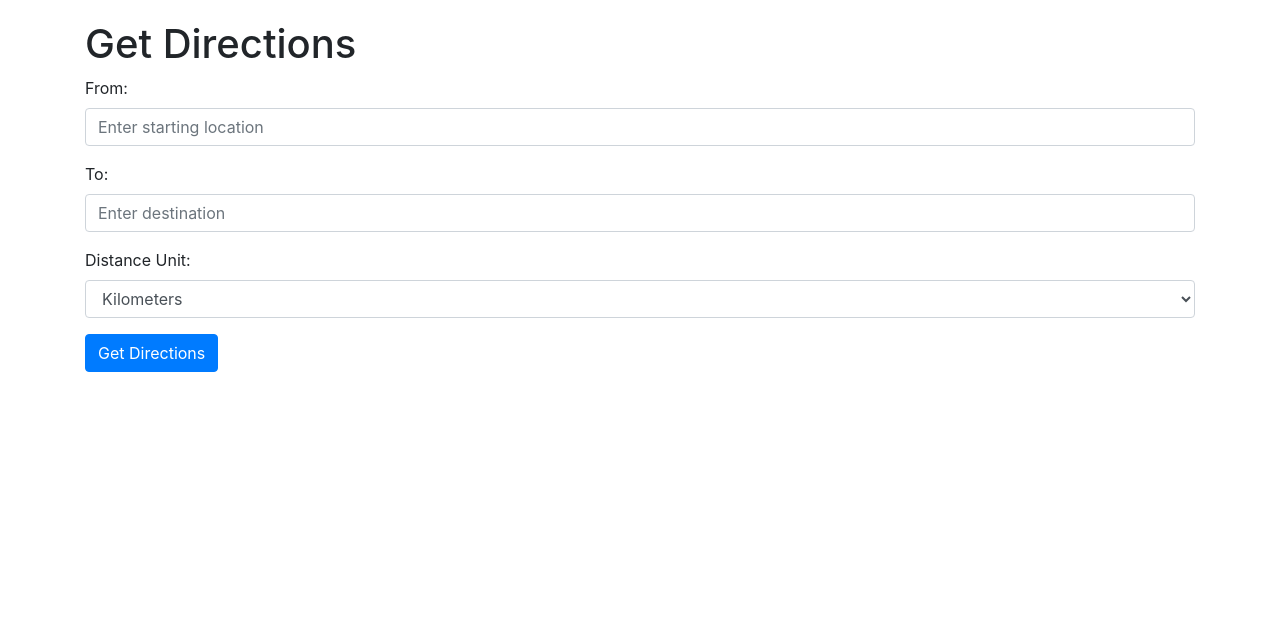
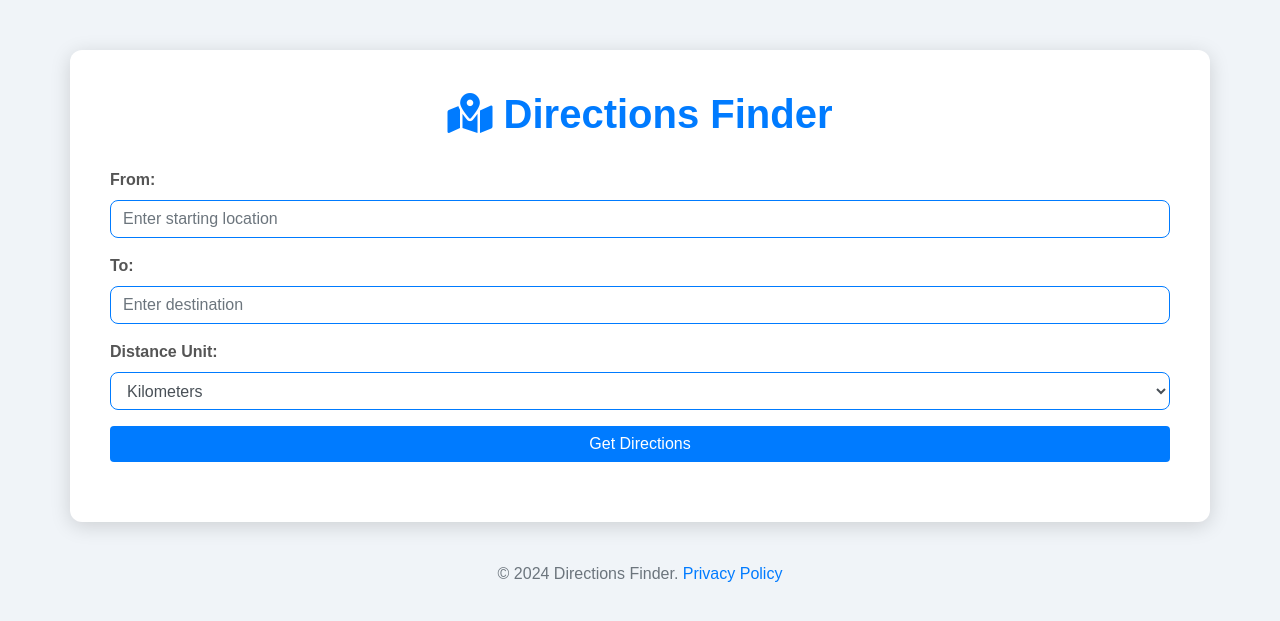
Before and after one commit to GrandHussar/Argus, a Flask app: page / in a window 1280 px wide. Shown: the top 621 px of the page. Run offline with Flask 3, Linux system fonts and the light colour scheme; some libraries are stand-ins or nearby versions.

Commit message:
Exquisite UI design

```diff
--- a/templates/index.html
+++ b/templates/index.html
@@ -5,18 +5,77 @@
     <meta name="viewport" content="width=device-width, initial-scale=1.0">
     <title>Directions Finder</title>
     <link rel="stylesheet" href="https://stackpath.bootstrapcdn.com/bootstrap/4.5.2/css/bootstrap.min.css">
+    <link rel="stylesheet" href="https://cdnjs.cloudflare.com/ajax/libs/font-awesome/5.15.3/css/all.min.css">
     <style>
         body {
-            padding: 20px;
+            background-color: #f0f4f8;
+            font-family: 'Arial', sans-serif;
+            color: #333;
         }
-        table {
+        .container {
+            background: #ffffff;
+            border-radius: 12px;
+            padding: 40px;
+            box-shadow: 0 4px 20px rgba(0, 0, 0, 0.15);
+            margin-top: 50px;
+            transition: all 0.3s ease;
+        }
+        .container:hover {
+            box-shadow: 0 8px 30px rgba(0, 0, 0, 0.25);
+        }
+        h1 {
+            color: #007bff;
+            margin-bottom: 30px;
+            text-align: center;
+            font-weight: 700;
+        }
+        .form-group label {
+            font-weight: bold;
+            color: #555;
+        }
+        .form-control {
+            border-radius: 8px;
+            border: 1px solid #007bff;
+            transition: border-color 0.2s ease;
+        }
+        .form-control:focus {
+            border-color: #0056b3;
+            box-shadow: 0 0 5px rgba(0, 91, 182, 0.5);
+        }
+        .btn-primary {
+            background-color: #007bff;
+            border: none;
+            transition: background-color 0.2s ease;
+        }
+        .btn-primary:hover {
+            background-color: #0056b3;
+        }
+        .result-table {
             margin-top: 20px;
+        }
+        .modal-content {
+            border-radius: 12px;
+        }
+        footer {
+            margin-top: 40px;
+            text-align: center;
+            color: #6c757d;
+        }
+        .footer-link {
+            color: #007bff;
+            text-decoration: none;
+        }
+        .footer-link:hover {
+            text-decoration: underline;
+        }
+        .info-icon {
+            color: #007bff;
         }
     </style>
 </head>
 <body>
     <div class="container">
-        <h1>Get Directions</h1>
+        <h1><i class="fas fa-map-marked-alt"></i> Directions Finder</h1>
         <form id="directions-form">
             <div class="form-group">
                 <label for="from">From:</label>
@@ -33,10 +92,10 @@
                     <option value="miles">Miles</option>
                 </select>
             </div>
-            <button type="submit" class="btn btn-primary">Get Directions</button>
+            <button type="submit" class="btn btn-primary btn-block">Get Directions</button>
         </form>
 
-        <div id="result" class="mt-4"></div>
+        <div id="result" class="result-table"></div>
     </div>
 
     <!-- Loading Modal -->
@@ -75,11 +134,11 @@
             if (response.ok) {
                 const { trip_duration, distance, maneuvers } = data;
                 let tableHtml = `
-                    <h2>Directions from ${from} to ${to}</h2>
-                    <p>Trip Duration: ${trip_duration}</p>
-                    <p>Distance: ${distance} ${unit === 'km' ? 'km' : 'miles'}</p>
-                    <table class="table">
-                        <thead>
+                    <h2 class="text-center mt-4">Directions from ${from} to ${to}</h2>
+                    <p class="text-center">Trip Duration: <strong>${trip_duration}</strong></p>
+                    <p class="text-center">Distance: <strong>${distance} ${unit === 'km' ? 'km' : 'miles'}</strong></p>
+                    <table class="table table-striped table-bordered">
+                        <thead class="thead-light">
                             <tr>
                                 <th>Step</th>
                                 <th>Narrative</th>
@@ -110,5 +169,9 @@
     <script src="https://code.jquery.com/jquery-3.5.1.slim.min.js"></script>
     <script src="https://cdn.jsdelivr.net/npm/@popperjs/core@2.11.6/dist/umd/popper.min.js"></script>
     <script src="https://stackpath.bootstrapcdn.com/bootstrap/4.5.2/js/bootstrap.min.js"></script>
+
+    <footer>
+        <p>&copy; 2024 Directions Finder. <a href="#" class="footer-link">Privacy Policy</a></p>
+    </footer>
 </body>
 </html>
```
